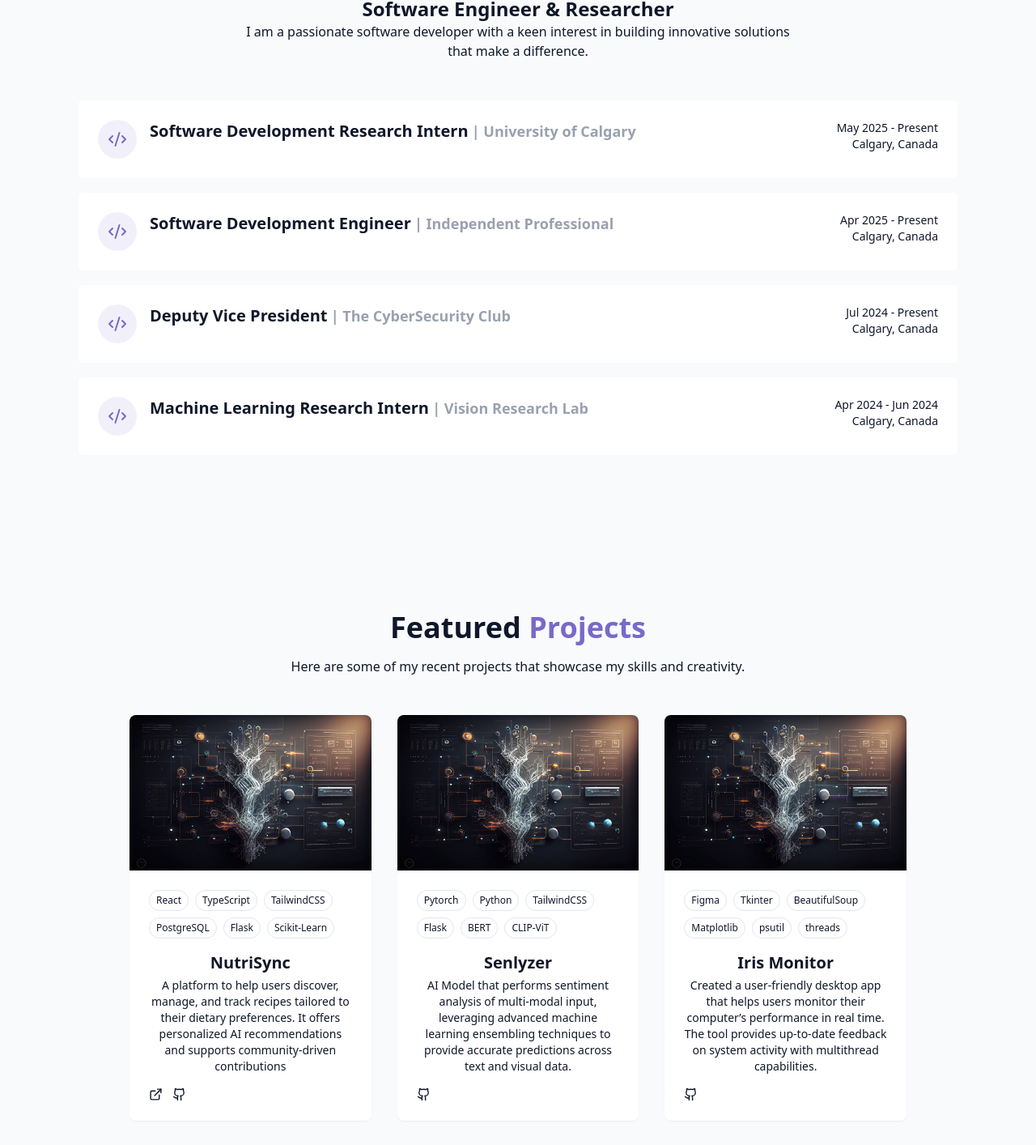
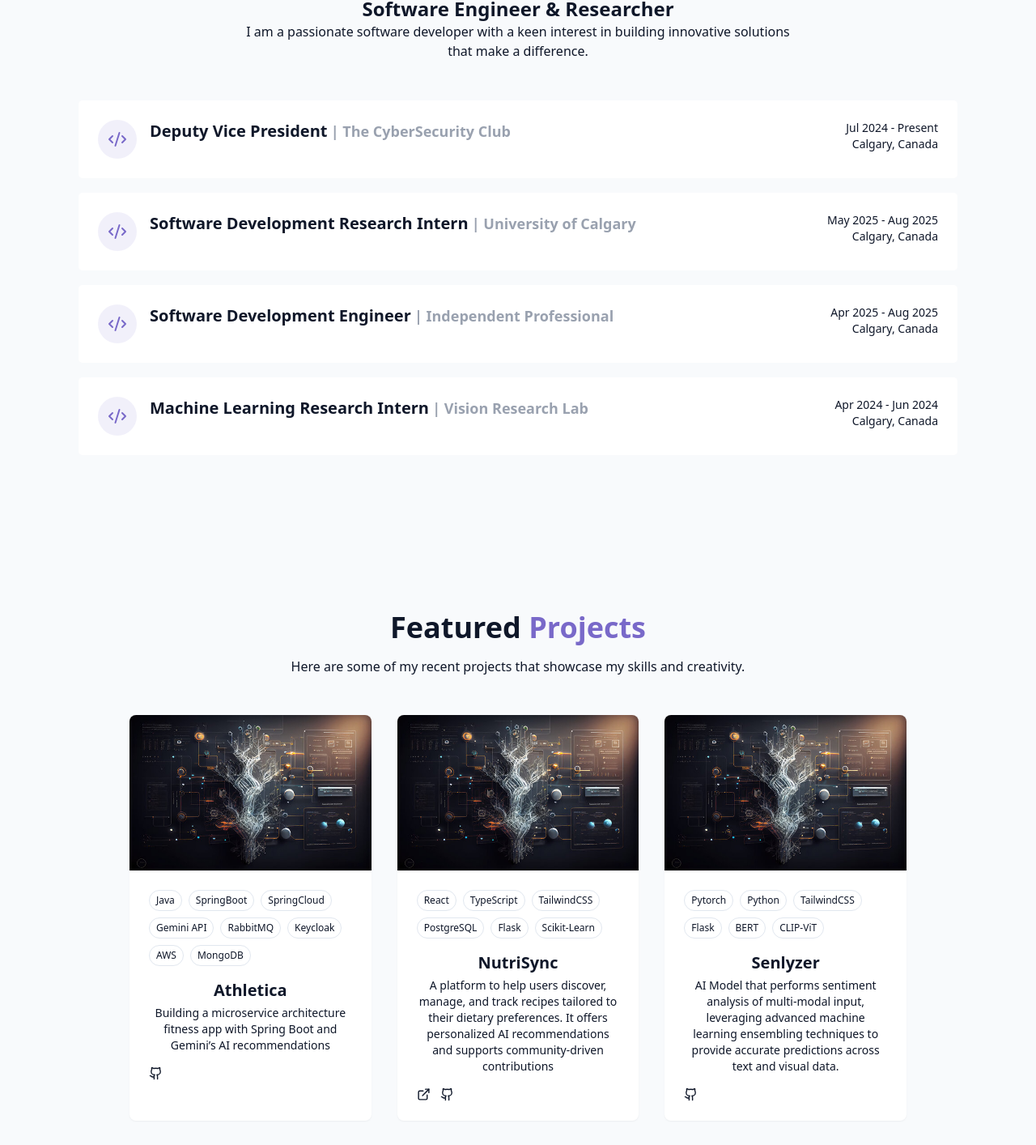
Before and after one commit to Manav2805/Portfolio, a React (Vite) app: page / in a window 1280 px wide. Shown: the part 989-2403 px from the top of the page at 81% size. Built offline with nearby package versions, Linux system fonts and the light colour scheme.

Commit message:
Resume Update

```diff
--- a/src/components/AboutSection.jsx
+++ b/src/components/AboutSection.jsx
@@ -1,6 +1,19 @@
 import { Briefcase, User, Code2 } from "lucide-react";
 import { useState } from "react";
 const Experience = [
+  {
+    title: "Deputy Vice President",
+    Company: "The CyberSecurity Club",
+    description: [
+      "Deployed and containerized 40+ CTF challenges using Docker, streamlining environment consistency and enabling rapid scaling for national hackathons",
+      "Provisioned and managed AWS EC2 instances to ensure high availability and fault tolerance, supporting 100+ teams with zero downtime across major club events",
+      "Developed and contributed to backend systems for multiple club websites serving 1700+ club members",
+    ],
+    icon: <Code2 className="h-6 w-6 text-primary" />,
+    startDate: "Jul 2024",
+    endDate: "Present",
+    location: "Calgary, Canada",
+  },
   {
     title: "Software Development Research Intern",
     Company: "University of Calgary",
@@ -11,7 +24,7 @@ const Experience = [
     ],
     icon: <Code2 className="h-6 w-6 text-primary" />,
     startDate: "May 2025",
-    endDate: "Present",
+    endDate: "Aug 2025",
     location: "Calgary, Canada",
   },
   {
@@ -24,20 +37,7 @@ const Experience = [
     ],
     icon: <Code2 className="h-6 w-6 text-primary" />,
     startDate: "Apr 2025",
-    endDate: "Present",
-    location: "Calgary, Canada",
-  },
-  {
-    title: "Deputy Vice President",
-    Company: "The CyberSecurity Club",
-    description: [
-      "Deployed and containerized 40+ CTF challenges using Docker, streamlining environment consistency and enabling rapid scaling for national hackathons",
-      "Provisioned and managed AWS EC2 instances to ensure high availability and fault tolerance, supporting 100+ teams with zero downtime across major club events",
-      "Developed and contributed to backend systems for multiple club websites serving 1700+ club members",
-    ],
-    icon: <Code2 className="h-6 w-6 text-primary" />,
-    startDate: "Jul 2024",
-    endDate: "Present",
+    endDate: "Aug 2025",
     location: "Calgary, Canada",
   },
   {
--- a/src/components/ProjectSection.jsx
+++ b/src/components/ProjectSection.jsx
@@ -1,6 +1,25 @@
 import { ArrowRight, ExternalLink, Github } from "lucide-react";
 
 const projects = [
+  {
+    id: 1,
+    title: "Athletica",
+    description:
+      "Building a microservice architecture fitness app with Spring Boot and Gemini’s AI recommendations",
+    image: "/projects/temp.jpg",
+    tags: [
+      "Java",
+      "SpringBoot",
+      "SpringCloud",
+      "Gemini API",
+      "RabbitMQ ",
+      "Keycloak",
+      "AWS",
+      "MongoDB",
+    ],
+    github: "https://github.com/Manav2805/Athletica",
+    url: "",
+  },
   {
     id: 1,
     title: "NutriSync",
```
Also changed, not shown: 2 other files (tests, documents, lock files or other folders).
